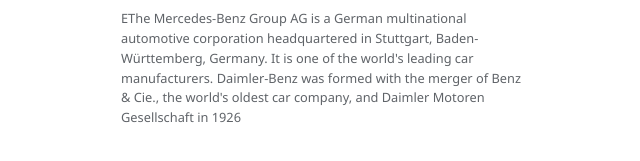
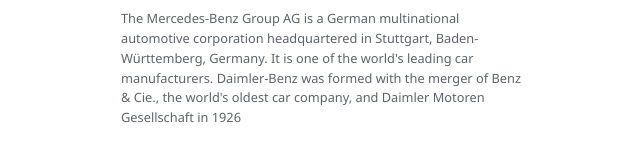
Before and after one commit to jerrylai19990120/WebGLGame, a plain HTML site: page index.html in a window 1280 px wide. Shown: the part 253-414 px from the top of the page, 319-959 px from the left. Drawn offline with nearby package versions, Linux system fonts and the light colour scheme.

Commit message:
second commit

```diff
--- a/index.html
+++ b/index.html
@@ -25,7 +25,7 @@
       <div class="game-menu-layout" id="game-menu">
         <div class="game-menu-window">
           <img style="width: 150px; height: 150px;" src="./mercedes.jpg"></img>
-          <p id="error">EThe Mercedes-Benz Group AG is a German multinational automotive corporation headquartered in Stuttgart, Baden-Württemberg, Germany. It is one of the world's leading car manufacturers. Daimler-Benz was formed with the merger of Benz & Cie., the world's oldest car company, and Daimler Motoren Gesellschaft in 1926</p>
+          <p id="error">The Mercedes-Benz Group AG is a German multinational automotive corporation headquartered in Stuttgart, Baden-Württemberg, Germany. It is one of the world's leading car manufacturers. Daimler-Benz was formed with the merger of Benz & Cie., the world's oldest car company, and Daimler Motoren Gesellschaft in 1926</p>
         </div>
       </div>
     </div>
```
